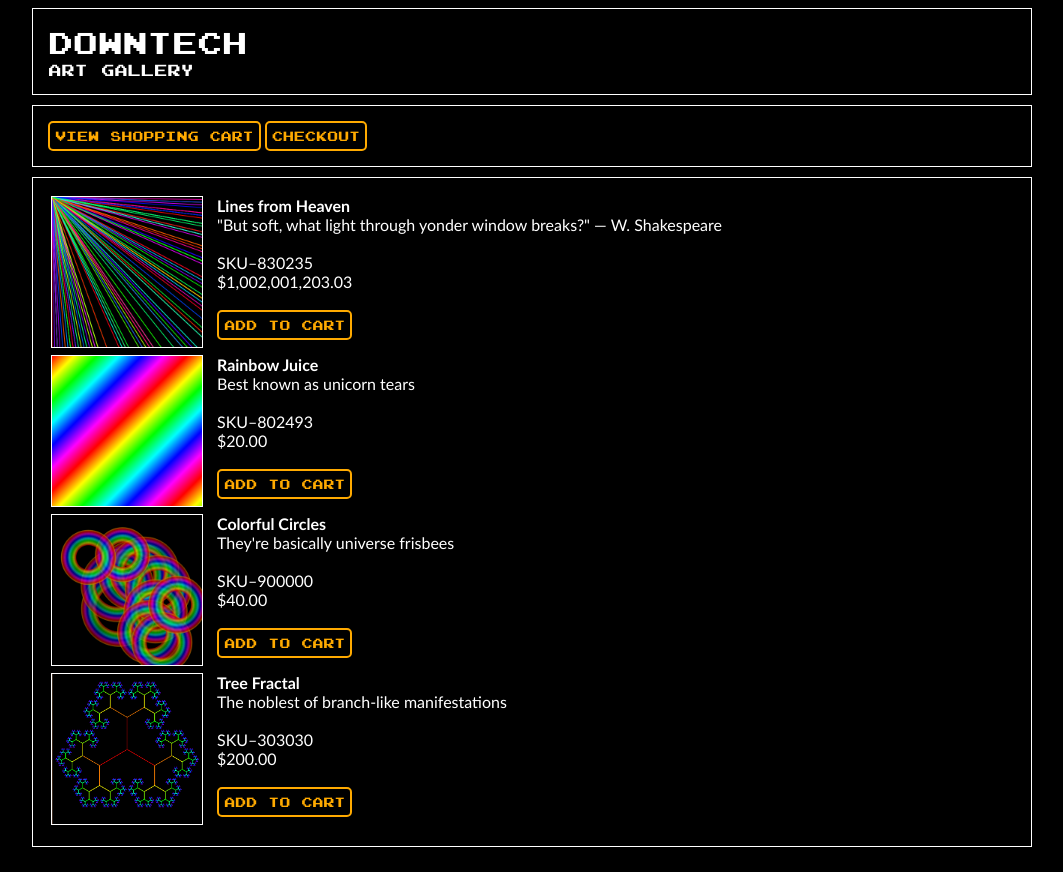
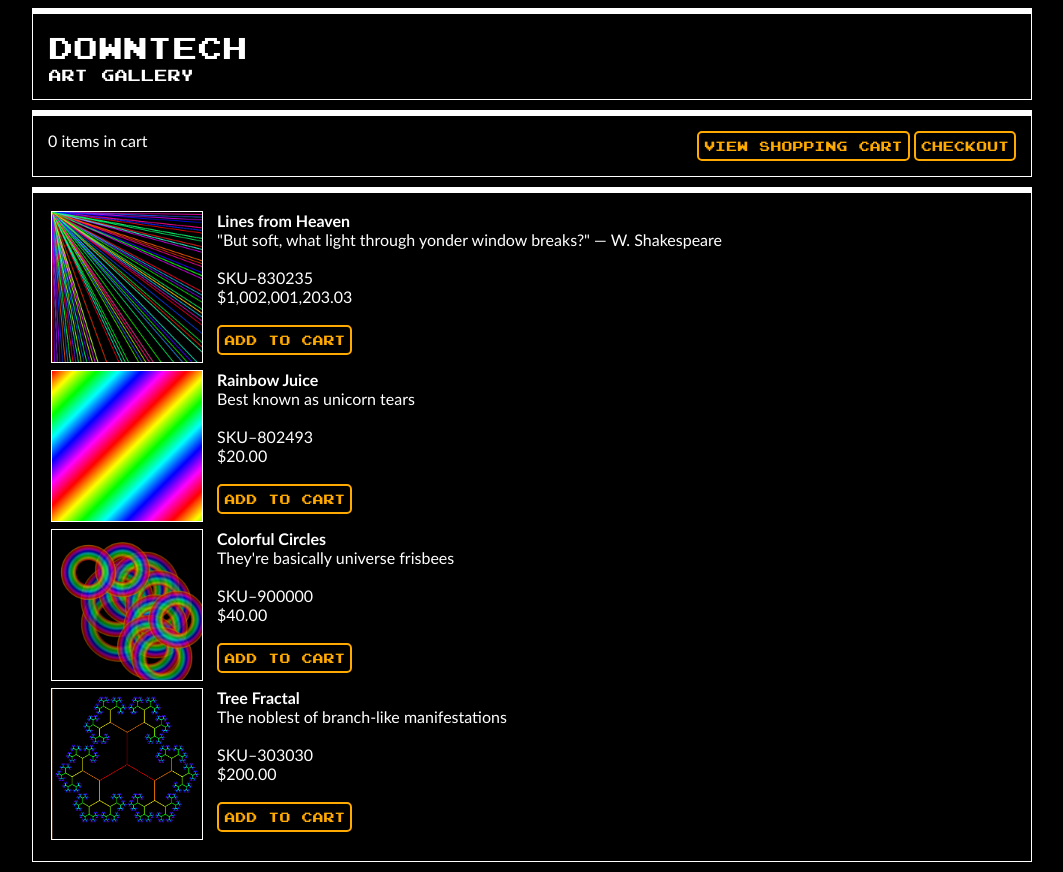
Before and after one commit to ascenderx/byui-cs213-downerj, a PHP site: page /week07/browse.html in a window 1280 px wide. Shown: the whole page, without its empty margins (108-1171 px from the left). Before the commit the page ends 847 px from the top, so only its background shows below. Run offline with PHP 8.4, Linux system fonts and the light colour scheme.

Commit message:
Week07: Add shopping cart count on browse

```diff
--- a/week07/browse.html
+++ b/week07/browse.html
@@ -12,8 +12,13 @@
                 <div class="u-heading-3">ART GALLERY</div>
             </div>
             <div class="u-container">
-                <button>View Shopping Cart</button>
-                <button>Checkout</button>
+                <span class="u-pull-left">
+                    <label id="lblCartSize">0</label> item<label id="lblCartSizeS">s</label> in cart
+                </span>
+                <span class="u-pull-right">
+                    <button>View Shopping Cart</button>
+                    <button>Checkout</button>
+                </span>
             </div>
             <div class="u-container">
                 <table id="table-products"></table>
--- a/week07/browse.js
+++ b/week07/browse.js
@@ -5,6 +5,12 @@ const session = {
 
 const user = {
     cart: null
+}
+
+function updateCartView() {
+    let size = user.cart.size;
+    byId('lblCartSize').innerText = size;
+    byId('lblCartSizeS').innerText = (user.cart.size != 1) ? 's' : '';
 }
 
 function goToCart() {
@@ -59,7 +65,9 @@ function populateTable() {
         });
         btAdd.addEventListener('click', () => {
             addProduct(product.sku);
-            goToCart();
+            btAdd.disabled = true;
+            btAdd.innerText = 'Item in Cart';
+            updateCartView();
         });
 
         let cell1 = row.insertCell();
@@ -82,6 +90,7 @@ function onLoad() {
     user.cart = session.rsrcMgr.loadCart();
 
     populateTable();
+    updateCartView();
 }
 
 function onUnload() {
--- a/week07/modules/shoppingcart.js
+++ b/week07/modules/shoppingcart.js
@@ -68,6 +68,18 @@ class ShoppingCart {
         }
 
         return this._products[sku];
+    }
+
+    /**
+     * SHOPPING CART : GET SIZE
+     */
+    get size() {
+        let total = 0;
+        for (let sku in this._products) {
+            total += this._products[sku];
+        }
+
+        return total;
     }
 
     /**
--- a/week07/top.css
+++ b/week07/top.css
@@ -21,8 +21,10 @@ body {
 
 .u-container {
     border: 1px solid #fff;
+    border-top: 6px solid #fff;
     margin-bottom: 10px;
     padding: 15px;
+    overflow: auto;
 }
 
 .u-heading-1 {
@@ -35,6 +37,14 @@ body {
 
 .u-price {
     color: '#0af';
+}
+
+.u-pull-left {
+    float: left;
+}
+
+.u-pull-right {
+    float: right;
 }
 
 button {
```
